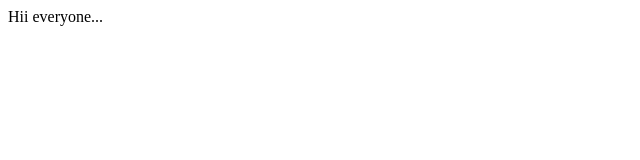
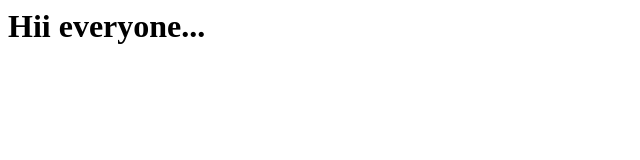
Before and after one commit to nikita23022002/angularPracticeFirst, a plain HTML site: page index.html in a window 1280 px wide. Shown: the whole page, without its empty margins (0-640 px from the left). Drawn offline with Linux system fonts and the light colour scheme.

Commit message:
Added new heading tag

```diff
--- a/index.html
+++ b/index.html
@@ -1 +1 @@
-<p>Hii everyone...</p>
+<h1>Hii everyone...</h1>
```
